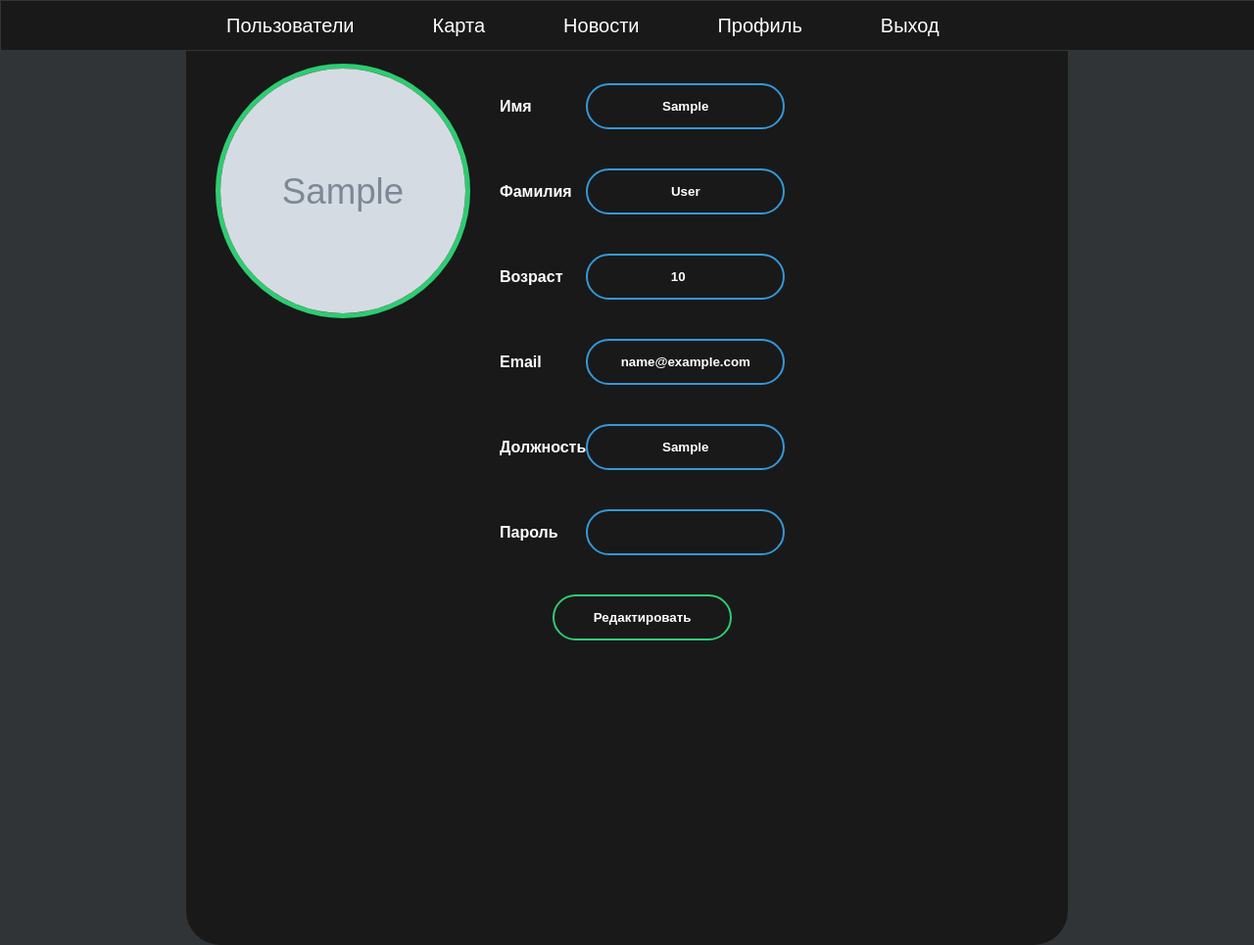
After one commit to DRMus/Study-Project-Python-Blog-, a Flask app: a page that uses num3/templates/content.html in a window 1280 px wide. The commit adds this page. Shown: the whole page at 98% size. Run offline with Flask 2, Linux system fonts and the light colour scheme; a user stored in the database is signed in; tables that the repository leaves empty hold one stand-in row (values such as "Sample post"); grey boxes marked "Sample" are stand-in pictures.

Commit message:
Lab 3 is completed

```diff
--- a/num3/UserLogin.py
+++ b/num3/UserLogin.py
@@ -18,3 +18,6 @@ class UserLogin():
 
     def get_id(self):
         return str(self.__user.id)
+
+    def get_role(self):
+        return str(self.__user.donate)
--- a/num3/data/users.py
+++ b/num3/data/users.py
@@ -24,7 +24,7 @@ class User(SqlAlchemyBase):
     news = orm.relation("News", back_populates='user')
 
     def __repr__(self):
-        return f'<User> {self.id} {self.name} {self.email}'
+        return f'<User> {self.id}'
 
     def set_password(self, password):
         self.hashed_password = generate_password_hash(password)
--- a/num3/forms/forms.py
+++ b/num3/forms/forms.py
@@ -23,3 +23,14 @@ class LoginForm(FlaskForm):
 class MapForm(FlaskForm):
     search = StringField('Город', validators=[DataRequired()])
     submit = SubmitField('Найти')
+
+
+class EditUserForm(FlaskForm):
+    firstname = StringField('Имя')
+    lastname = StringField('Фамилия')
+    position = StringField('Должность')
+    age = IntegerField('Возраст')
+    email = EmailField('Email')
+    file = FileField('Файл')
+    password = PasswordField('Пароль')
+    submit = SubmitField('Редактировать')
--- a/num3/index.py
+++ b/num3/index.py
@@ -2,10 +2,8 @@ import datetime
 import os
 
 from flask import Flask, url_for, request, render_template, redirect
-from flask_wtf import FlaskForm
 from werkzeug.utils import secure_filename
-from forms.forms import SignUpForm, LoginForm, MapForm
-from wtforms.validators import DataRequired
+from forms.forms import SignUpForm, LoginForm, MapForm, EditUserForm
 from flask_login import LoginManager, login_user, login_required, logout_user, current_user
 from UserLogin import UserLogin
 # noinspection PyUnresolvedReferences
@@ -15,6 +13,7 @@ from data.users import User
 # noinspection PyUnresolvedReferences
 from data import db_session
 from num3.main import Maper
+from paginate_sqlalchemy import SqlalchemyOrmPage
 
 app = Flask(__name__)
 
@@ -85,11 +84,53 @@ def signup():
     return render_template('signup.html', title='Регистрация', form=form)
 
 
-@app.route('/users/', methods=['GET', 'POST'])
+@app.route('/users/')
+@app.route('/users/<int:count>')
 @login_required
-def users_page():
-    users = db_sess.query(User).all()
-    return render_template('users.html', title='Пользователи', users=users)
+def users_page(count=1):
+    users = db_sess.query(User)
+    page = SqlalchemyOrmPage(users, page=count, items_per_page=3)
+    return render_template('users.html', title='Пользователи',
+                           users=page,
+                           cur_us=current_user,
+                           donate=current_user.get_role(),
+                           get_id=int(current_user.get_id()))
+
+
+@app.route('/users/id<int:id>', methods=['GET', 'POST'])
+@login_required
+def edit_user_page(id):
+    if int(current_user.get_id()) != id and current_user.get_role() != 'admin':
+        return redirect(url_for('users_page'))
+    user = db_sess.query(User).filter(User.id == id).first()
+    form = EditUserForm()
+
+    if request.method == 'POST':
+        if form.password.data != '':
+            user.set_password(form.password.data)
+        user.firstname = form.firstname.data
+        user.lastname = form.lastname.data
+        user.position = form.position.data
+        user.age = form.age.data
+        user.email = form.email.data
+        try:
+            db_sess.merge(user)
+            db_sess.commit()
+        except RuntimeError:
+            print("Что-то пошло не так")
+            return render_template('user_profile.html',
+                                   title='Пользователь ' + user.firstname,
+                                   user=user,
+                                   form=form, sus=2)
+        return render_template('user_profile.html',
+                               title='Пользователь ' + user.firstname,
+                               user=user,
+                               form=form, sus=1)
+
+    return render_template('user_profile.html',
+                           title='Пользователь ' + user.firstname,
+                           user=user,
+                           form=form, sus=0)
 
 
 @app.route('/map/', methods=['GET', 'POST'])
@@ -111,6 +152,7 @@ def logout():
     logout_user()
     print('выход из аккаунта')
     return redirect(url_for('auth_main'))
+
 
 @app.errorhandler(404)
 def page_not_found(error):
--- a/num3/static/Js/script.js
+++ b/num3/static/Js/script.js
@@ -1,11 +1,5 @@
-$(function(){
-    $('#login').on('click', function(e){
-        console.log('Log')
-        e.preventDefault()
-        $.getJSON('/login',
-            function(data){
-        });
-        return false;
-    })
-    console.log('logout')
-})
+function page_count(page){
+    if (page != 'None'){
+        window.location.href = "/users/"+page
+    }
+}
--- a/num3/static/css/content.css
+++ b/num3/static/css/content.css
@@ -156,3 +156,115 @@ main .card:first-child {
     width: 600px;
     height: 450px;
 }
+
+.edit_profile {
+    text-decoration: none;
+	font-size: 20px;
+	color: white;
+	grid-row: 4;
+	grid-column: 1;
+	text-align: center;
+	align-self: center;
+}
+
+.user_page {
+	display: grid;
+	grid-template-columns: repeat(3, 1fr);
+	grid-template-rows: repeat(3, 1fr);
+}
+
+.user_page img {
+	border-radius: 50%;
+	border: 5px solid #2ecc71;
+	width: 250px;
+	height: 250px;
+	margin: 0 30px;
+	grid-column: 1;
+	grid-row: 1;
+	justify-self: center;
+}
+
+.edit {
+	grid-column: 2;
+	grid-row: 1;
+}
+
+.inp_str {
+	display: grid;
+	grid-template-columns: repeat(2, 1fr);
+}
+
+.inp_str .edit_input {
+	display: block;
+	margin: 20px auto;
+	border: 0;
+	background: none;
+	text-align: center;
+	border: 2px solid #3498db;
+	padding: 14px 10px;
+	outline: none;
+	color: white;
+	border-radius: 24px;
+	transition: 0.25s;
+	cursor: pointer;
+	font-weight: 700;
+	grid-column: 2;
+}
+
+.inp_str label {
+	color: white;
+	align-self: center;
+	font-weight: 700;
+	grid-column: 1;
+}
+
+.inp_str input[type="submit"] {
+	display: block;
+	margin: 20px auto;
+	border: 0;
+	background: none;
+	text-align: center;
+	border: 2px solid #2ecc71;
+	padding: 14px 40px;
+	outline: none;
+	color: white;
+	border-radius: 24px;
+	transition: 0.25s;
+	cursor: pointer;
+	font-weight: 700;
+	grid-column: 1/3;
+}
+
+.inp_str input[type="submit"]:hover {
+	background: #2ecc71;
+}
+
+#success p{
+	border: 2px solid;
+	border-color: #2ecc71;
+	border-radius: 24px;
+	color: white;
+	font-weight: 500;
+	margin: 0 auto;
+	text-align: center;
+	width: 300px;
+	padding: 14px 10px;
+}
+
+.admin {
+    border: 3px solid #cfb730;
+}
+
+.paginator {
+    display: flex;
+    flex-direction: row;
+    width: 100%;
+    height: 50px;
+    justify-content: space-between;
+}
+
+.paginator .next, .paginator .prev {
+    height: 50px;
+    width: 50px;
+    background: #191919;
+}
--- a/num3/templates/content.html
+++ b/num3/templates/content.html
@@ -14,6 +14,7 @@
             <a href="/users/">Пользователи</a>
             <a href="/map/">Карта</a>
             <a href="#">Новости</a>
+            <a href="/users/id{{current_user.get_id()}}">Профиль</a>
             <a href="/logout/">Выход</a>
         </div>
     </header>
--- /dev/null
+++ b/num3/templates/user_profile.html
@@ -0,0 +1,49 @@
+{% extends "content.html" %}
+
+{% block content %}
+    <div class="content user_page">
+            <img src="{{ url_for('static', filename='img/'+user.filename) }}" alt="">
+            <div class="edit">
+                <form method="POST" novalidate>
+                    {{ form.hidden_tag() }}
+                    <div class="inp_str">
+                        {{ form.firstname.label }}
+                        {{ form.firstname(class="edit_input", value=user.firstname) }}
+                    </div>
+                    <div class="inp_str">
+                        {{ form.lastname.label }}
+                        {{ form.lastname(class="edit_input", value=user.lastname) }}
+                    </div>
+                    <div class="inp_str">
+                        {{ form.age.label }}
+                        {{ form.age(class="edit_input", value=user.age) }}
+                    </div>
+                    <div class="inp_str">
+                        {{ form.email.label }}
+                        {{ form.email(class="edit_input", value=user.email) }}
+                    </div>
+                    <div class="inp_str">
+                        {{ form.position.label }}
+                        {{ form.position(class="edit_input", value=user.position) }}
+                    </div>
+                    <div class="inp_str">
+                        {{ form.password.label }}
+                        {{ form.password(class="edit_input") }}
+                    </div>
+                    <div class="inp_str">
+                        {{ form.submit(class="edit_input") }}
+                    </div>
+                    {% if sus == 2 %}
+                        <div id="server_info">
+                            <p>Пользователь не отредактирован</p>
+                        </div>
+                    {% endif %}
+                    {% if sus == 1 %}
+                        <div id="success">
+                            <p>Редакция прошла успешно</p>
+                        </div>
+                    {% endif %}
+                </form>
+            </div>
+        </div>
+{% endblock %}
```
Also changed, not shown: num3/templates/users.html (+12 -2 lines).
